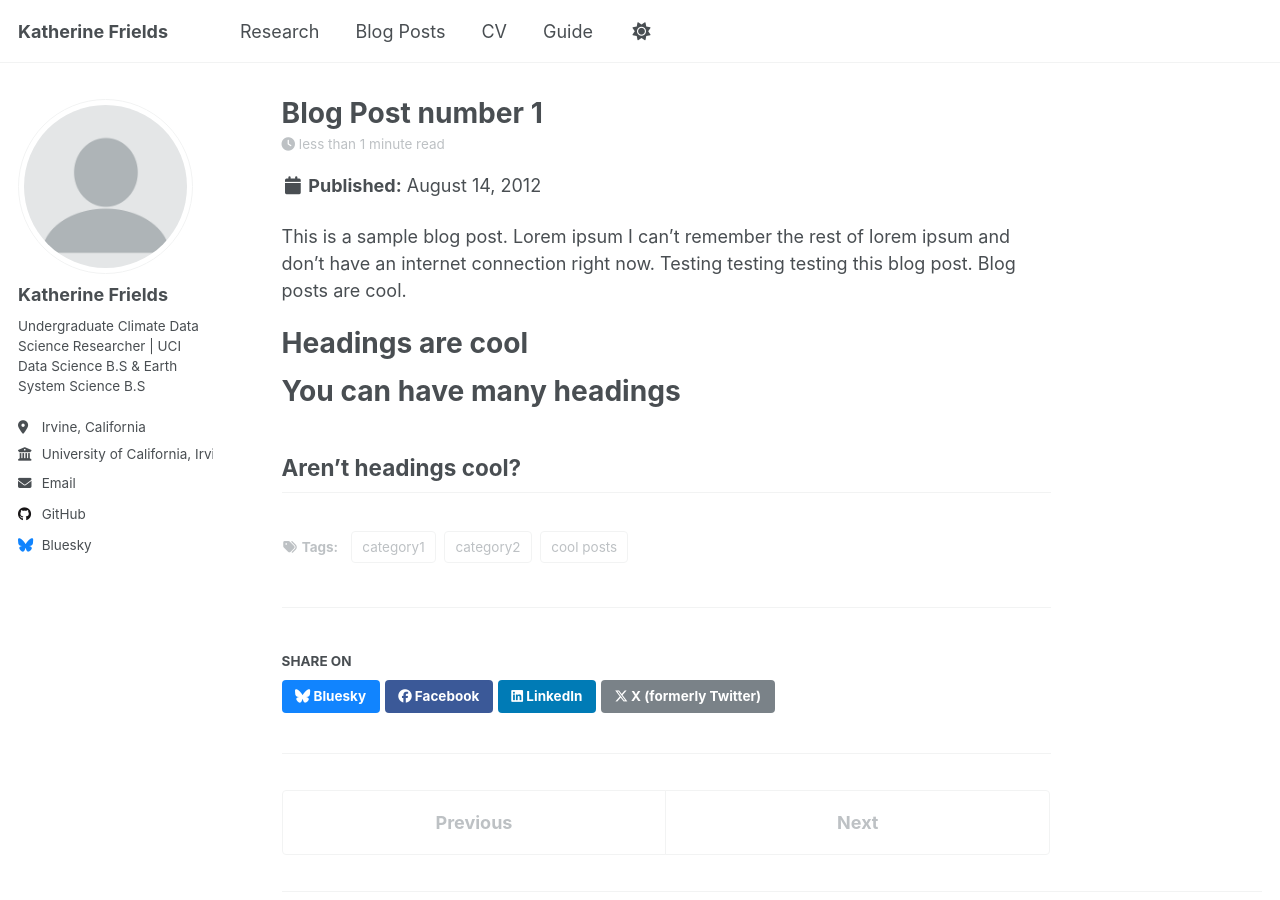
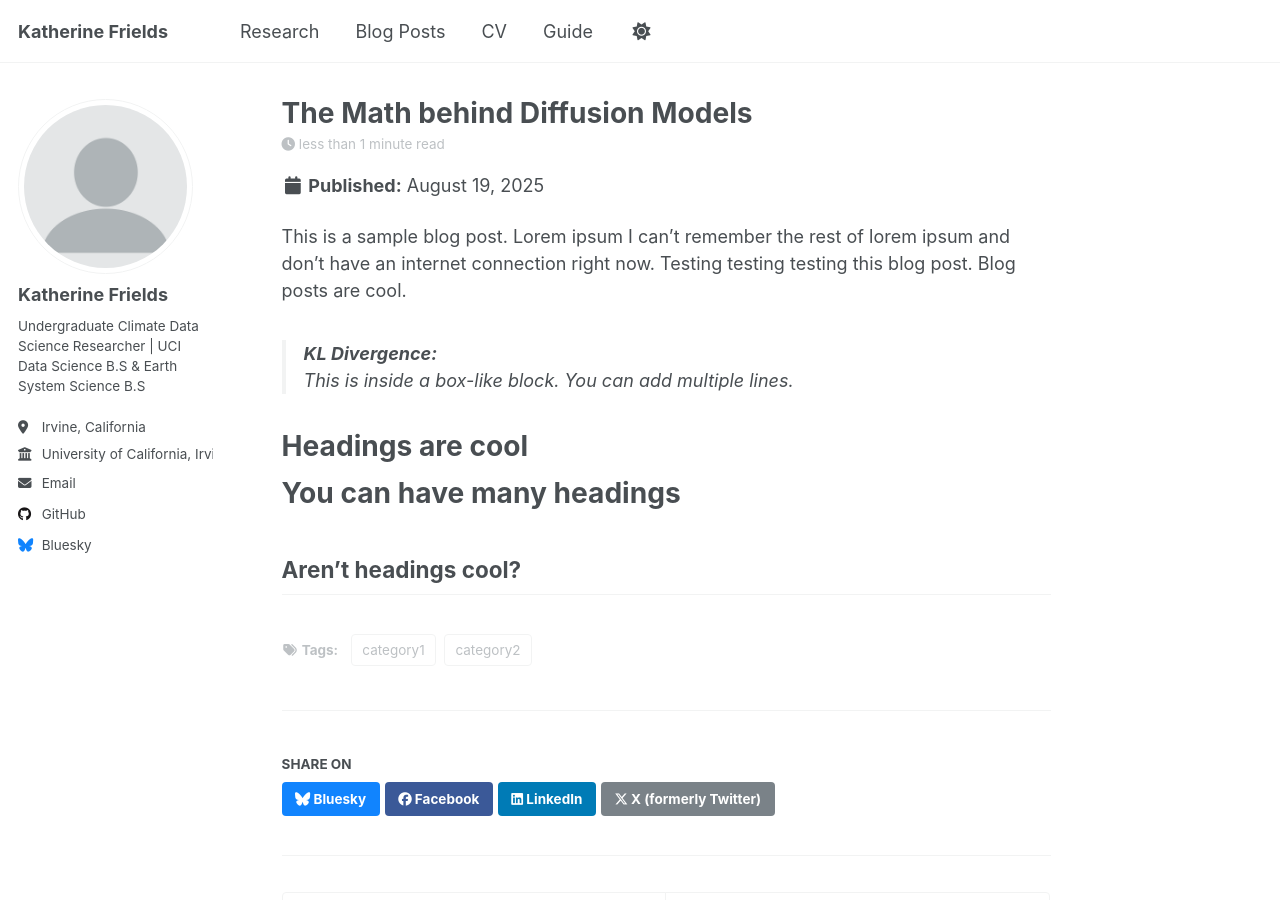
Before and after one commit to katherinefrields/katherinefrields.github.io, a Jekyll site: the page built from _posts/2012-08-14-blog-post-1.md, in a window 1280 px wide and 900 px high. Built offline with Jekyll 4.4.1, drawn with Linux system fonts in a browser that asks for light colours; a script that is not in the unit is left out.

Commit message:
added block section

```diff
--- a/_posts/2012-08-14-blog-post-1.md
+++ b/_posts/2012-08-14-blog-post-1.md
@@ -1,14 +1,18 @@
 ---
-title: 'Blog Post number 1'
-date: 2012-08-14
-permalink: /posts/2012/08/blog-post-1/
+title: 'The Math behind Diffusion Models'
+date: 2025-08-19
+permalink: /posts/2015/08/blog-post-1/
 tags:
-  - cool posts
   - category1
   - category2
 ---
 
 This is a sample blog post. Lorem ipsum I can't remember the rest of lorem ipsum and don't have an internet connection right now. Testing testing testing this blog post. Blog posts are cool.
+
+> **KL Divergence:**
+> This is inside a box-like block.
+> You can add multiple lines.
+
 
 Headings are cool
 ======
```
